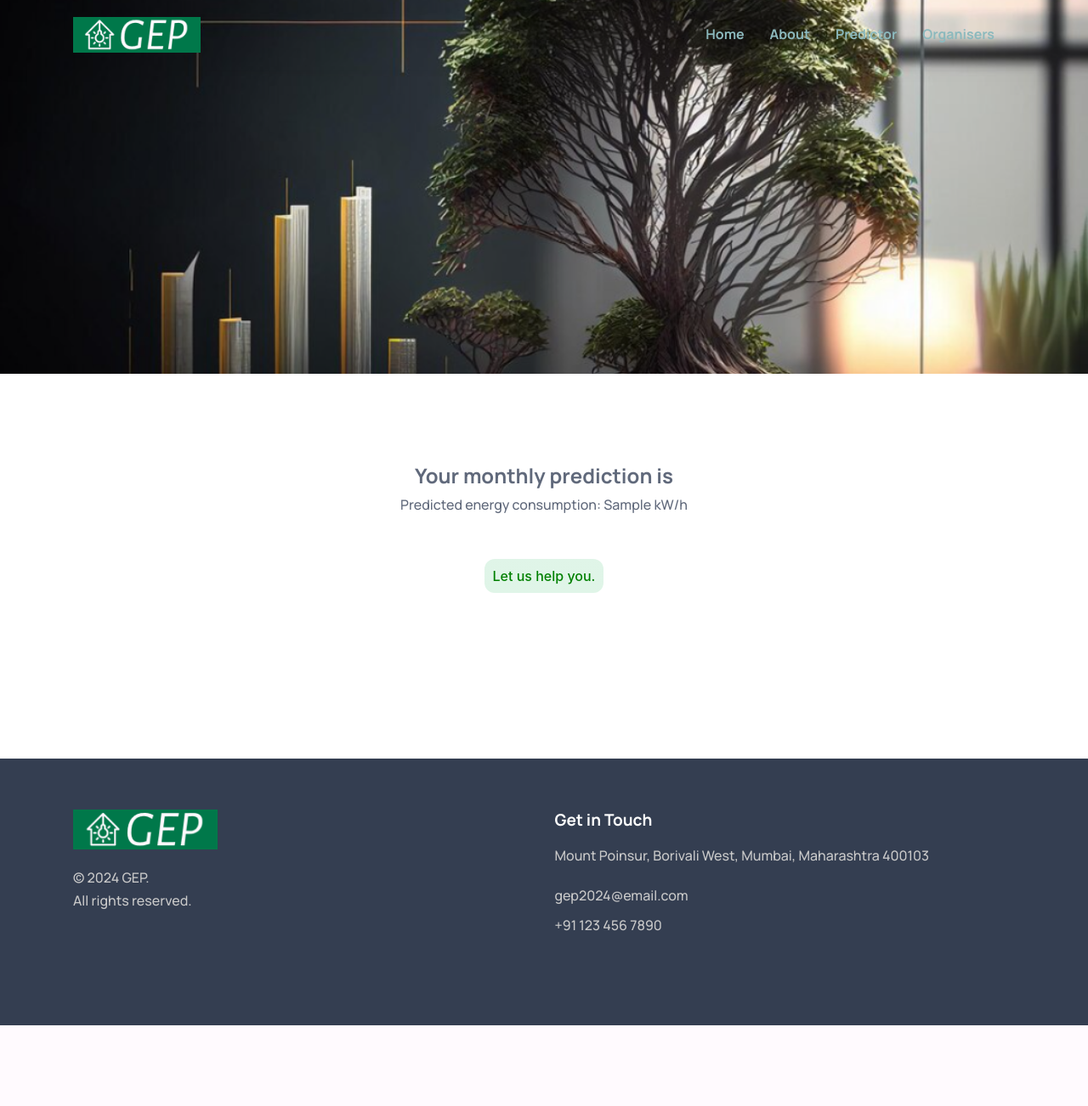
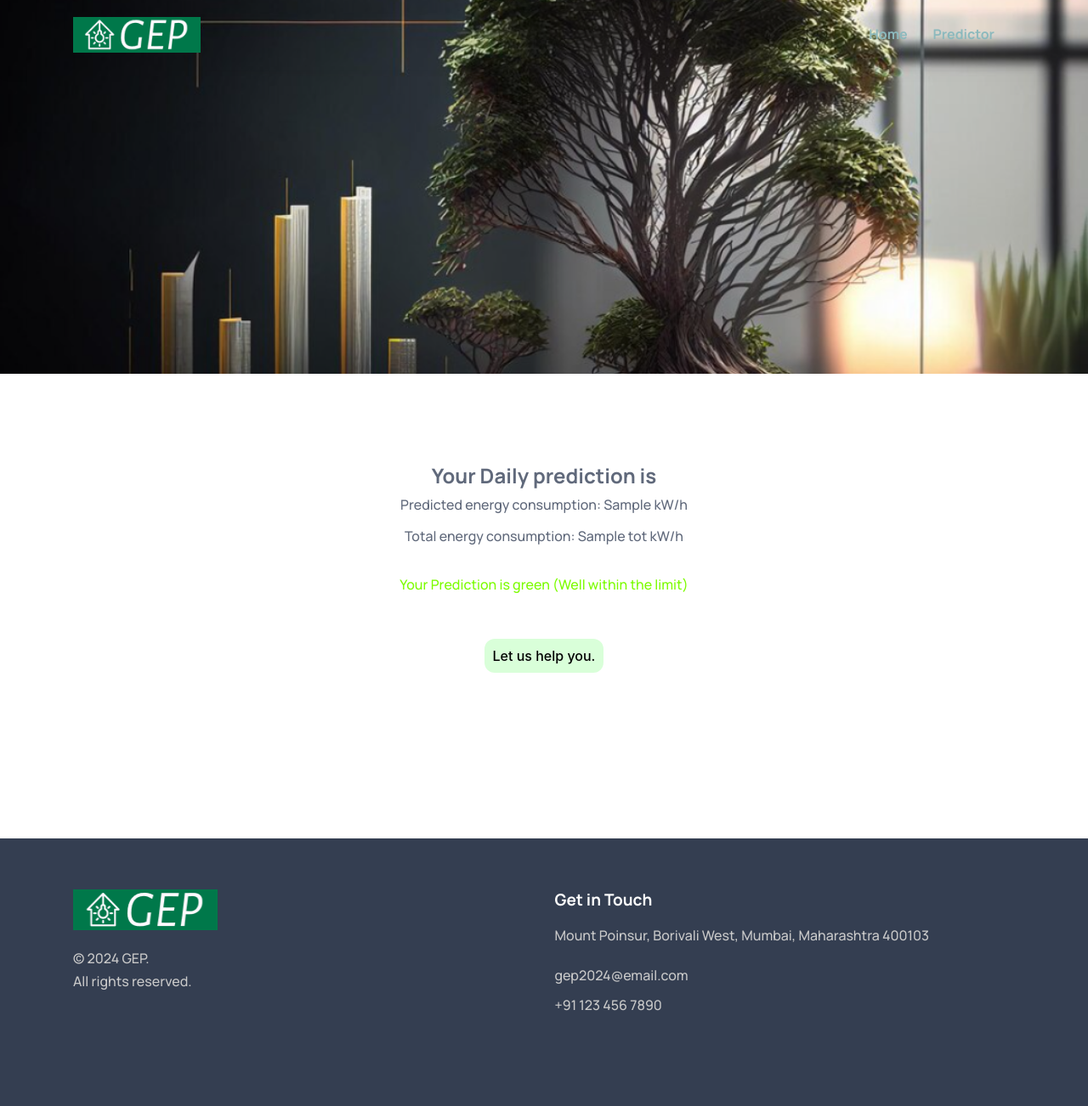
Before and after one commit to Aaron513/Major-Proj-Energy-Predictor, a Flask app: template templates/result.html in a window 1280 px wide. Shown: the whole page at 85% size. Before the commit the page ends 1207 px from the top, so only its background shows below. Run offline with Flask 3, Linux system fonts and the light colour scheme; the template is opened without the code that fills it: most values are stand-ins (such as "Sample title", 1, 10 or a date in 2020); parts of the project's set-up code (start-up, migrations or seed data) failed here and were passed over.

Commit message:
Finished the calculations of total energy predicted, made changes for the color depending on the consumption.

```diff
--- a/app.py
+++ b/app.py
@@ -28,6 +28,15 @@ def about():
 @app.route('/organisers')
 def organisers():
     return render_template('organisers.html')
+
+# Your calculation logic for comp value
+def calculate_comp(tot_energy, avg_daily_comp):
+    if tot_energy > (avg_daily_comp * 1.5):
+        return "High"
+    elif tot_energy > avg_daily_comp:
+        return "Medium"
+    else:
+        return "Low"
 
 @app.route('/result', methods=['POST'])
 def submit():
@@ -75,6 +84,49 @@ def submit():
             use_key = f'primary_use_{use.replace("/", "_")}'  # Replace "/" with "_"
             d[use_key] = [0]
 
+    #dicts for all meters
+    for i in range(4):
+        d['meter'] = [i]
+        data = pd.DataFrame(d)
+
+        # Make predictions
+        s = 0
+        for j in range(1, 25):
+            data['Hour'] = j
+            z = lgbm_model.predict(data)
+            s += np.expm1(z)
+
+        # Convert predicted energy to kW/h
+        # predicted_energy_kwh = s / 1000
+        if i == 0:
+            predicted_energy_kwh_scalar_elec = abs(s[0])
+        elif i == 1:
+            predicted_energy_kwh_scalar_chill = abs(s[0])
+        elif i == 2:
+            predicted_energy_kwh_scalar_steam = abs(s[0])
+        else:
+            predicted_energy_kwh_scalar_hot = abs(s[0])
+
+
+    tot_energy = predicted_energy_kwh_scalar_elec + predicted_energy_kwh_scalar_chill + predicted_energy_kwh_scalar_steam + predicted_energy_kwh_scalar_hot
+    print(tot_energy)
+    # print(predicted_energy_kwh_scalar_elec)
+    # print(predicted_energy_kwh_scalar_chill)
+    # print(predicted_energy_kwh_scalar_steam)
+    # print(predicted_energy_kwh_scalar_hot)
+
+    comp = None
+    avg_daily_comp = square_feet / 540
+    if tot_energy > (avg_daily_comp * 4):
+        comp = "High"
+    elif tot_energy > (avg_daily_comp):
+        comp = "Medium"
+    else:
+        comp = "Low"
+
+    print(avg_daily_comp)
+
+    d['meter'] = [res]
     print(d)
 
     # Create DataFrame
@@ -90,11 +142,9 @@ def submit():
     # Convert predicted energy to kW/h
     # predicted_energy_kwh = s / 1000
 
-    predicted_energy_kwh_scalar = s.item()
+    predicted_energy_kwh_scalar = abs(s[0])
 
-    return render_template('result.html', predicted_energy_kwh_scalar=predicted_energy_kwh_scalar)
-
-
+    return render_template('result.html', predicted_energy_kwh_scalar=predicted_energy_kwh_scalar, comp=comp, tot = tot_energy)
 
 if __name__ == '__main__':
     app.run(debug=True)
--- a/static/css/styles.css
+++ b/static/css/styles.css
@@ -1239,11 +1239,24 @@
 }
 
 /* CSS */
+/* Define classes for different background colors */
+.button-62-red {
+  background: linear-gradient(to bottom right, rgba(255, 0, 0, .15), rgba(255, 0, 0, .15));
+}
+
+.button-62-green {
+  background: linear-gradient(to bottom right, rgba(0, 255, 0, .15), rgba(0, 255, 0, .15));
+}
+
+.button-62-yellow {
+  background: linear-gradient(to bottom right, rgba(255, 255, 0, .15), rgba(255, 255, 0, .15));
+}
+
+/* Rest of the button styles */
 .button-62 {
-  background: linear-gradient(to bottom right, rgba(44, 187, 99, .15), rgba(44, 187, 99, .15));
   border: 0;
   border-radius: 12px;
-  color: green;
+  color: black;
   cursor: pointer;
   display: inline-block;
   font-family: -apple-system,system-ui,"Segoe UI",Roboto,Helvetica,Arial,sans-serif;
@@ -1262,11 +1275,11 @@
 }
 
 .button-62:not([disabled]):focus {
-  box-shadow: 0 0 .25rem rgba(44, 187, 99, .2), -.125rem -.125rem 1rem rgba(44,187,99,.25), .125rem .125rem 1rem rgba(44,187,99,.25);
+  box-shadow: 0 0 .25rem rgba(64, 64, 64, .2), -.125rem -.125rem 1rem rgba(64, 64, 64, .25), .125rem .125rem 1rem rgba(64, 64, 64, .25);
 }
 
 .button-62:not([disabled]):hover {
-  box-shadow: 0 0 .25rem rgba(44,187,99,.25), -.125rem -.125rem 1rem rgba(44,187,99,.25), .125rem .125rem 1rem rgba(44,187,99,.25);
+  box-shadow: 0 0 .25rem rgba(64, 64, 64, .25), -.125rem -.125rem 1rem rgba(64, 64, 64, .25), .125rem .125rem 1rem rgba(64, 64, 64, .25);
 }
 
 #sugg{
@@ -1276,6 +1289,6 @@
 #droppedList li{
   padding-bottom: 20px;
   font-size: large;
-  color: #47A992;
+  color: darkslategrey;
   /* color: #F45050; */
 }
--- a/static/js/script.js
+++ b/static/js/script.js
@@ -189,8 +189,6 @@ function validateForm() {
 //   });
 // });
 
-
-
 document.addEventListener('DOMContentLoaded', function() {
   document.getElementById('dropButton').addEventListener('click', function() {
       var list = document.getElementById('droppedList');
--- a/templates/result.html
+++ b/templates/result.html
@@ -68,15 +68,7 @@
               </li>
 
               <li>
-                <a href="/about" class="navbar-link" style="color: #8CB9BD;">About</a>
-              </li>
-
-              <li>
                 <a href="/predictor" class="navbar-link" style="color: #8CB9BD;">Predictor</a>
-              </li>
-
-              <li>
-                <a href="/organisers" class="navbar-link" style="color: #8CB9BD;">Organisers</a>
               </li>
 
             </ul>
@@ -103,11 +95,26 @@
       <section class="about" aria-labelledby="about-label" style="padding-top: 25px; padding-bottom: 120px;">
           <div class="container1">
             <div class="custom-content">
-              <h2>Your monthly prediction is</h2>
+              <h2>Your Daily prediction is</h2>
               <p>Predicted energy consumption: {{ predicted_energy_kwh_scalar }} kW/h</p>
+              <p style="padding-top: 10px;">Total energy consumption: {{ tot }} kW/h</p>
+              {% if comp == 'High' %}
+                  <p style="padding-top: 30px; color:red">Your Prediction is highly over the limit</p>
+              {% elif comp == 'Medium' %}
+                  <p style="padding-top: 30px; color:yellow">Your Prediction is over the limit</p>
+              {% else %}
+                  <p style="padding-top: 30px; color:lawngreen">Your Prediction is green (Well within the limit)</p>
+              {% endif %}
             </div>
             <div class="custom-content">
-              <button class="button-62" role="button" id="dropButton">Let us help you.</button>
+              <!-- Include necessary CSS classes dynamically based on comp value -->
+              {% if comp == 'High' %}
+              <button class="button-62 button-62-red" role="button" id="dropButton">Let us help you.</button>
+              {% elif comp == 'Medium' %}
+              <button class="button-62 button-62-yellow" role="button" id="dropButton">Let us help you.</button>
+              {% else %}
+              <button class="button-62 button-62-green" role="button" id="dropButton">Let us help you.</button>
+              {% endif %}
               <ul id="droppedList"></ul>
             </div>
           </div>
```
Also changed, not shown: templates/index.html (+0 -9 lines), templates/predictor.html (+0 -8 lines), templates/about.html (deleted), templates/organisers.html (deleted).
